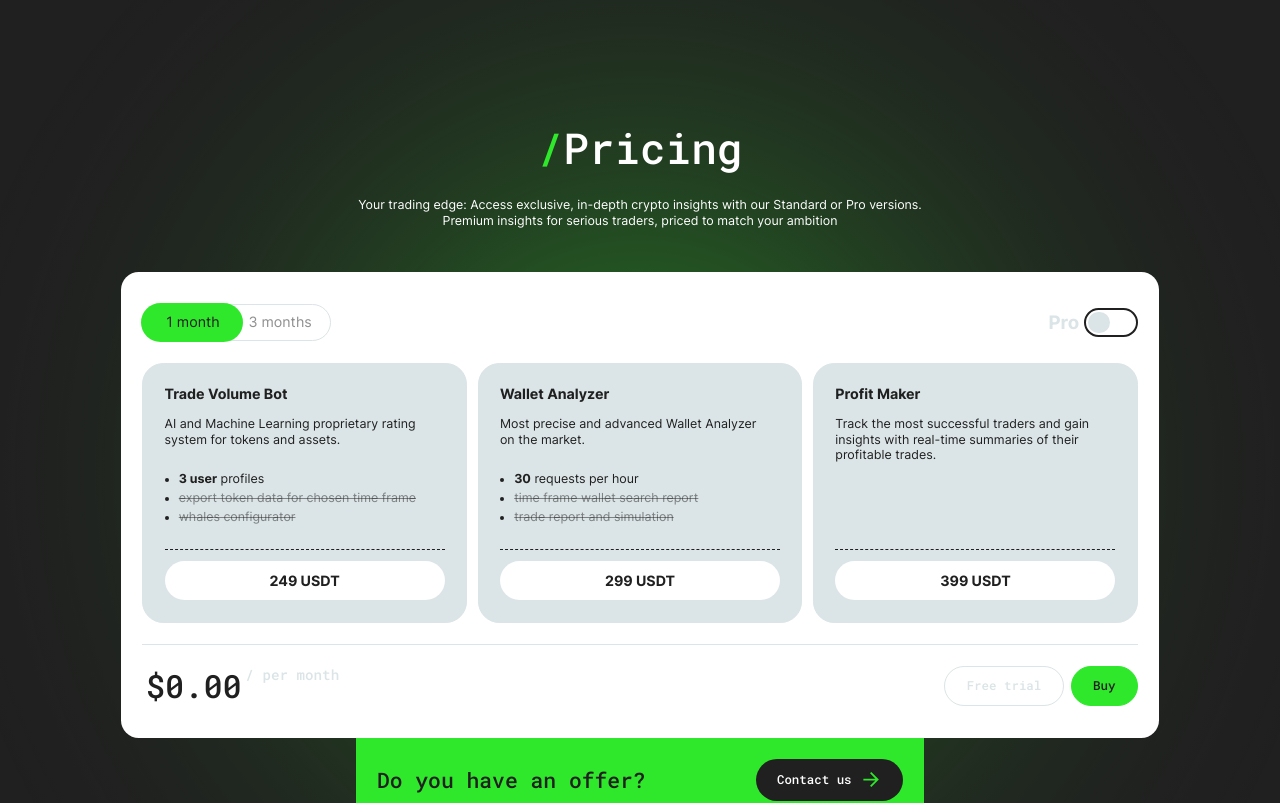
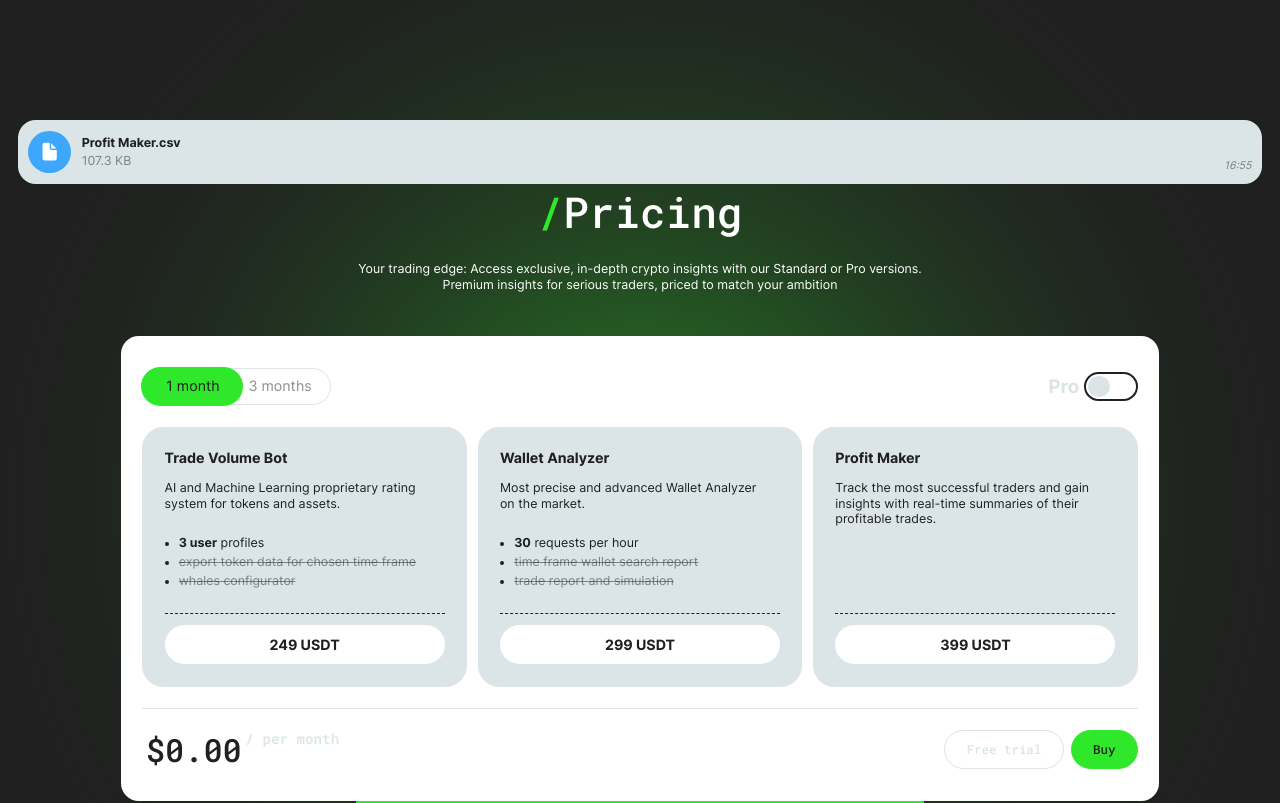
Before and after one commit to nigel-riss/trade-tracker-landing, a Next.js app: page / in a window 1280 px wide. Shown: the part 2280-3083 px from the top of the page. Built offline with nearby package versions, Linux system fonts and the light colour scheme.

Commit message:
feat: add TGDoc component

```diff
--- a/src/components/PricingSection.tsx
+++ b/src/components/PricingSection.tsx
@@ -6,6 +6,7 @@ import Title from './Title';
 import Subtitle from './Subtitle';
 import Calculator from './Calculator';
 import SpecialOffer from './SpecialOffer';
+import TGDoc from './TGDoc';
 
 
 interface PricingSectionProps {
@@ -17,6 +18,11 @@ export default function PricingSection(props: PricingSectionProps) {
 
   return (
     <section id="pricing" className={styles.section}>
+      <TGDoc
+        fileName="Profit Maker.csv"
+        fileSizeKB={107.3}
+        time="16:55"
+      />
       <header
         className={styles.header}
         data-aos="fade-up"
--- /dev/null
+++ b/src/components/TGDoc.tsx
@@ -0,0 +1,33 @@
+import styles from '@/styles/TGDoc.module.scss';
+import Icon from '@/assets/icons/tg-doc.svg';
+
+
+interface TGDocProps {
+  fileName: string;
+  fileSizeKB: number;
+  time: string;
+}
+
+export default function TGDoc(props: TGDocProps) {
+  const {
+    fileName,
+    fileSizeKB,
+    time,
+  } = props;
+
+  return (
+    <article className={styles.doc}>
+      <div className={styles.icon}><Icon /></div>
+      <header className={styles.header}>
+        <h3 className={styles.name}>{fileName}</h3>
+        <div className={styles.sizeNTime}>
+          <p className={styles.size}>
+            {fileSizeKB}
+            &nbsp;KB
+          </p>
+          <p className={styles.time}>{time}</p>
+        </div>
+      </header>
+    </article>
+  );
+}
--- /dev/null
+++ b/src/styles/TGDoc.module.scss
@@ -0,0 +1,64 @@
+.doc {
+  // box model
+  display: flex;
+  align-items: center;
+  gap: 0.75em;
+  padding: 0.75em;
+
+  // border
+  border-radius: 1.25em;
+
+  // typography
+  font-size: 1rem;
+
+  // visual
+  background-color: rgb(var(--chineseWhite));
+}
+
+.icon {
+  // box model
+  height: 3em;
+  width: 3em;
+  padding: 0.75em;
+
+  // border
+  border-radius: 50%;
+
+  // visual
+  background-color: #3da7fe;
+}
+
+.header {
+  // box model
+  flex-grow: 1;
+  flex-shrink: 0;
+}
+
+.name {
+  // typography
+  color: rgb(var(--dark));
+  font-size: 0.875em;
+}
+
+.sizeNTime {
+  // box model
+  display: flex;
+  justify-content: space-between;
+  margin-top: 0.25em;
+  width: 100%;
+}
+
+.size {
+  // typography
+  color: rgb(var(--dark), 0.5);
+  font-size: 0.875em;
+}
+
+.time {
+  // positioning
+  transform: translateY(0.5em);
+  // typography
+  color: rgb(var(--dark), 0.5);
+  font-size: 0.75em;
+  font-style: italic;
+}
```
Also changed, not shown: src/assets/icons/tg-doc.svg (added).
